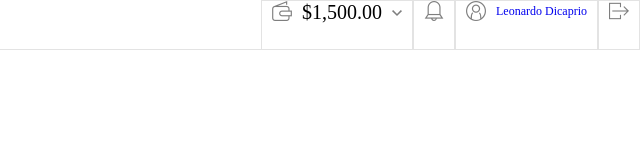
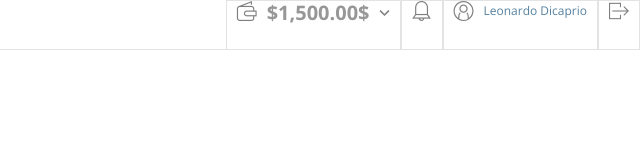
Before and after one commit to golmar92/solo-project, a website: page index.html in a window 1280 px wide. Shown: the whole page, without its empty margins (640-1280 px from the left). Drawn offline with nearby package versions, Linux system fonts and the light colour scheme.

Commit message:
top-menu complete

```diff
--- a/index.html
+++ b/index.html
@@ -9,13 +9,13 @@
 		<header class="top-bar">
 			<div class="top-bar_container">
 				<button class="top-bar_button">
-					<div class="icon icon-wallet"></div>
-						$1,500.00
-					<div class="icon icon_small icon-arrow-down-small"></div>
+					<span class="icon icon-wallet"></span>
+					<span class="money">$1,500.00$</span>
+					<span class="icon icon_small icon-arrow-down-small"></span>
 				</button>
-				<button class="top-bar_button"><div class="icon icon-notification"></div></button>
-				<button class="top-bar_button"><div class="icon icon-profile"></div><a class="profile" href="#">Leonardo Dicaprio</a></button>
-				<button class="top-bar_button"><div class="icon icon-quit"></div></button>
+				<button class="top-bar_button"><span class="icon icon-notification"></span></button>
+				<button class="top-bar_button"><span class="icon icon-profile"></span><a class="profile" href="#">Leonardo Dicaprio</a></button>
+				<button class="top-bar_button"><span class="icon icon-quit"></span></button>
 			</div>
 		</header>
 		<section class="sidebar"></section>
--- a/sass/style.scss
+++ b/sass/style.scss
@@ -3,6 +3,7 @@
 @import "normalize";
 @import "layout";
 @import "../images/fonts/_Glyphter.scss";
+@import url('https://fonts.googleapis.com/css?family=Open+Sans:400,700');
 
 * {
 	margin: 0;
@@ -10,10 +11,14 @@
 	box-sizing: border-box;
 }
 
+body {
+	font-family: 'Open Sans', sans-serif;
+}
+
 .top-bar {
 	height: 50px;
 	width: 100%;
-	background-color: white;
+	background-color: #ffffff;
 	border-bottom: 1px solid #E3E3E3;
 	display: flex;
 	justify-content: flex-end;
@@ -24,23 +29,45 @@
 }
 
 .top-bar_button {
-	background-color: white;
+	background-color: #ffffff;
 	height: 50px;
 	border: 1px solid #E3E3E3;
 	font-size: 20px;
 	display: flex;
+	transition: 0.3s;
 	.icon {
 		margin: 0 10px;
 		opacity: 0.5;
+		transition: 0.3s;
 		}
 	.icon_small {
 		font-size: 10px;
 		line-height: 27px;
 	}
+	.money {
+		font-weight: bold;
+		color: #979797;
+		transition: 0.3s;
+	}
 	.profile {
 		font-size: 12px;
+		color: #56819F;
 		margin: 0 10px 0 0;
 		text-decoration: none;
 		line-height: 20px;
+		transition: 0.3s;
+	}
+	&:hover {
+		cursor: pointer;
+		background-color: #F5F5F2;
+		.icon {
+			opacity: 1;
+		}
+		.money {
+			color: #F58220;
+		}
+		.profile {
+			color: #F58220;
+		}
 	}
 }
```
Also changed, not shown: styleguide.html (+2 -1 lines), css/style.css.
